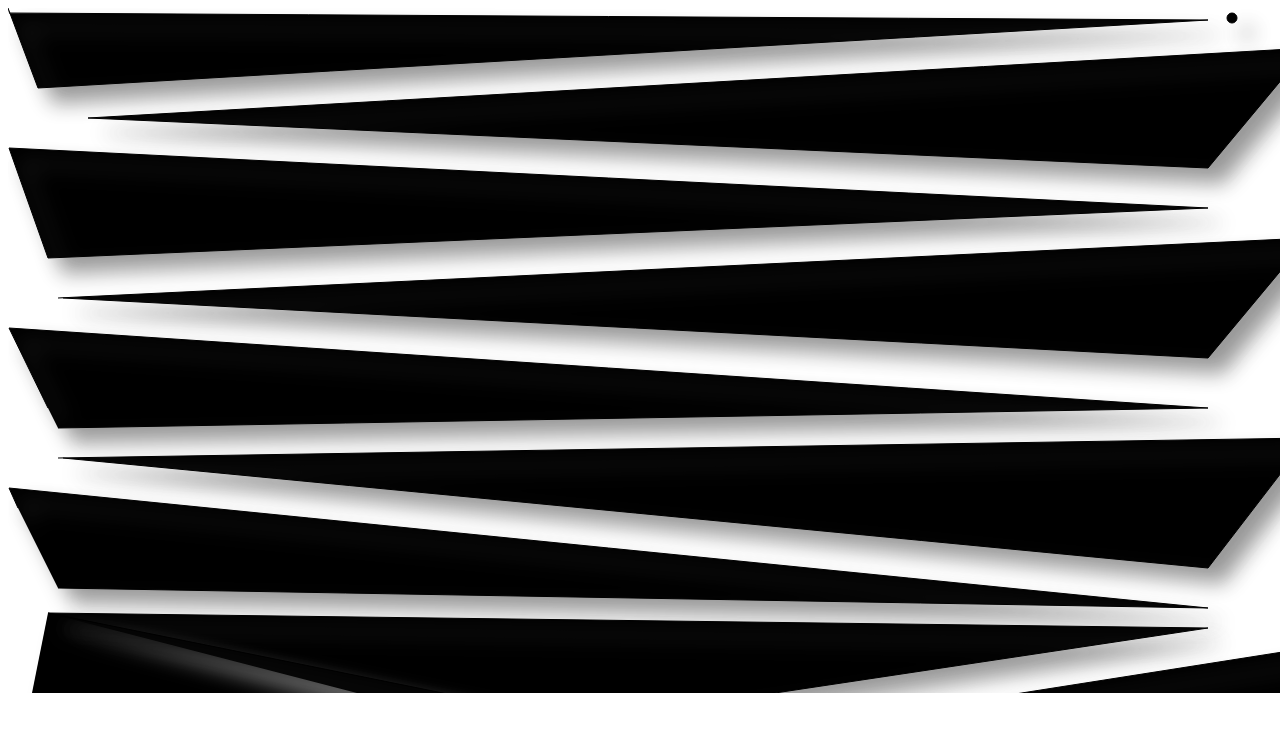
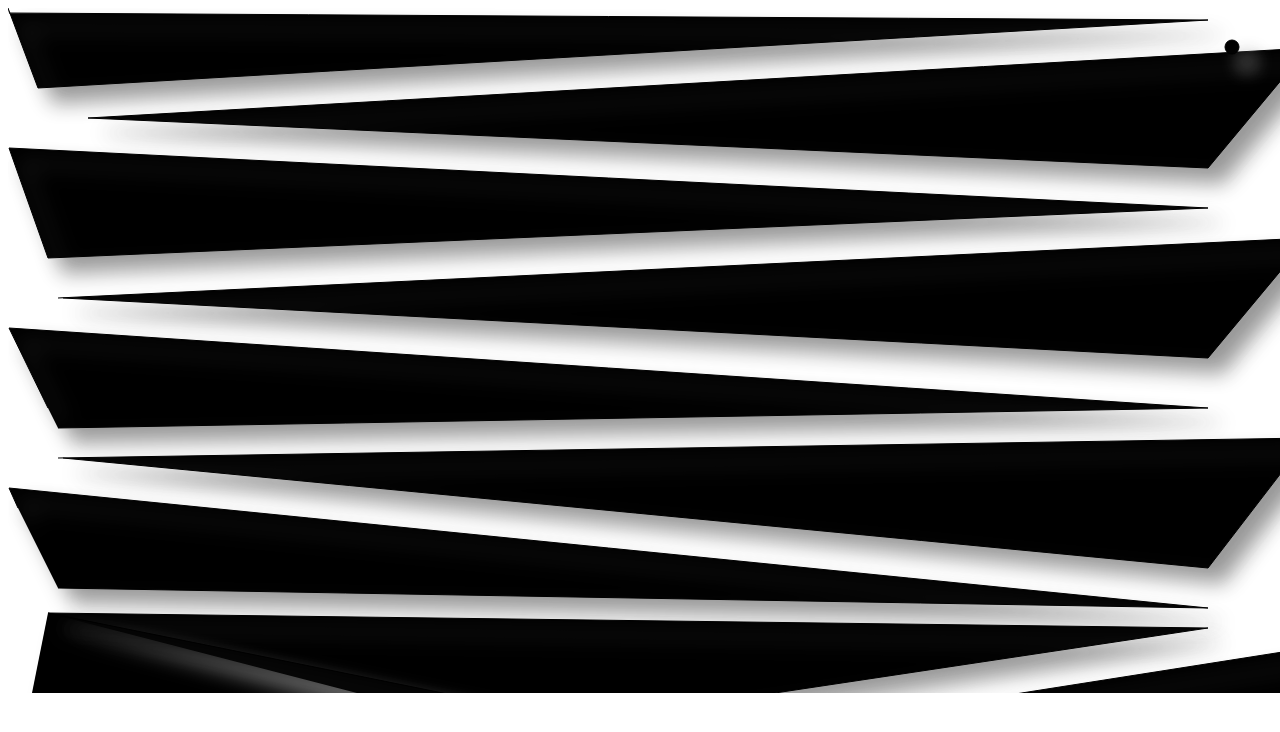
Before and after one commit to alexnishioki/project, a plain HTML site: page firstProject/board.html in a window 1280 px wide. Drawn offline with Linux system fonts and the light colour scheme.

Commit message:
board with just board and working ball/triangle movement on

```diff
--- a/firstProject/board.html
+++ b/firstProject/board.html
@@ -34,13 +34,13 @@
     //var newFallingRocks5 = new FallingRocks(103,-2500,500,'black')
     //entities.push(newFallingRocks5)
 
-    //103-left
 
 
+    //stuck points: x=1219-1228, y=15-24
 
 
     //hero
-    var newMainGuy = new MainGuy(1224,10,5,'black')
+    var newMainGuy = new MainGuy(1224,32,7,'black')
     entities.push(newMainGuy);
     console.log(newMainGuy)
     //other guy
@@ -81,10 +81,10 @@ document.body.addEventListener('keydown', function(event) {
 
 
 
-//setInterval(function() {
-//  newMainGuy.move('down',gameBoard)
-//  gameBoard.draw()
-//},150)
+setInterval(function() {
+  newMainGuy.move('down',gameBoard)
+  gameBoard.draw()
+},600)
 //
 //setInterval(function() {
 //  newFallingRocks.move('down',gameBoard)
```
